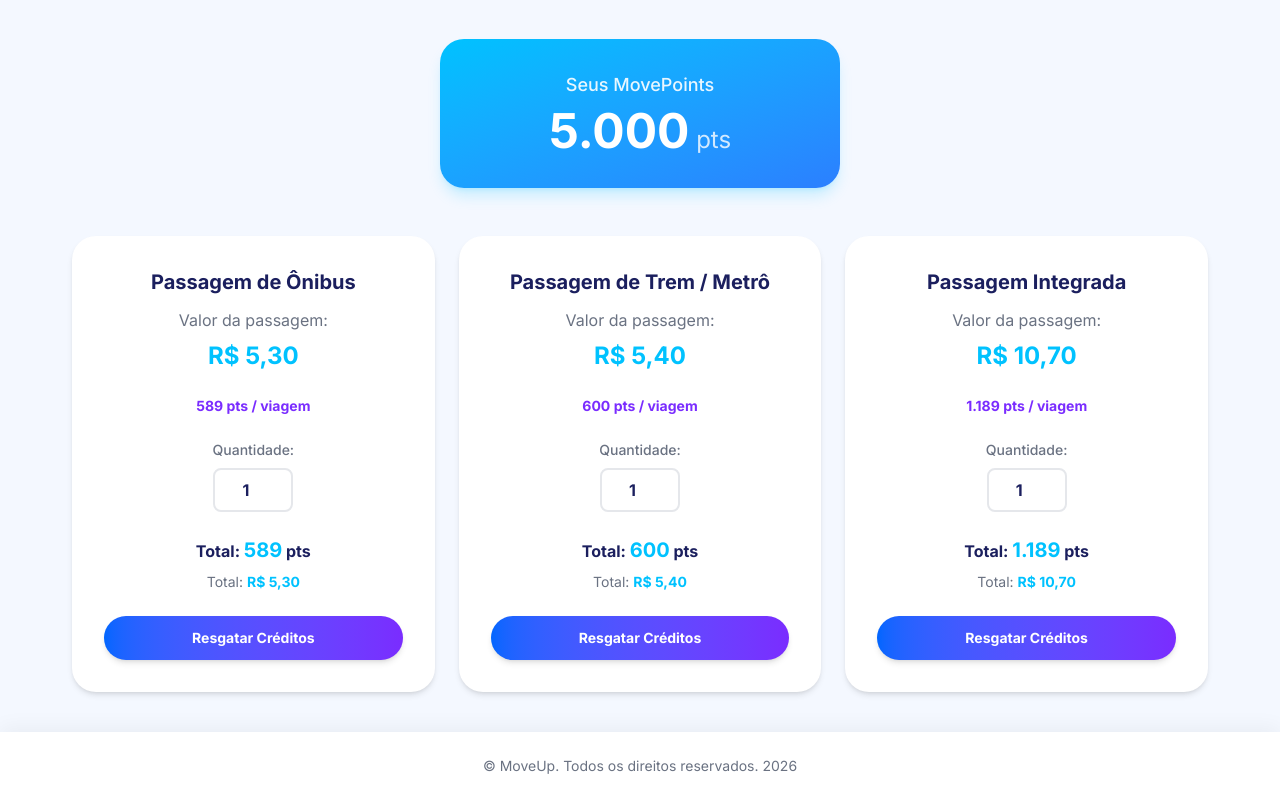
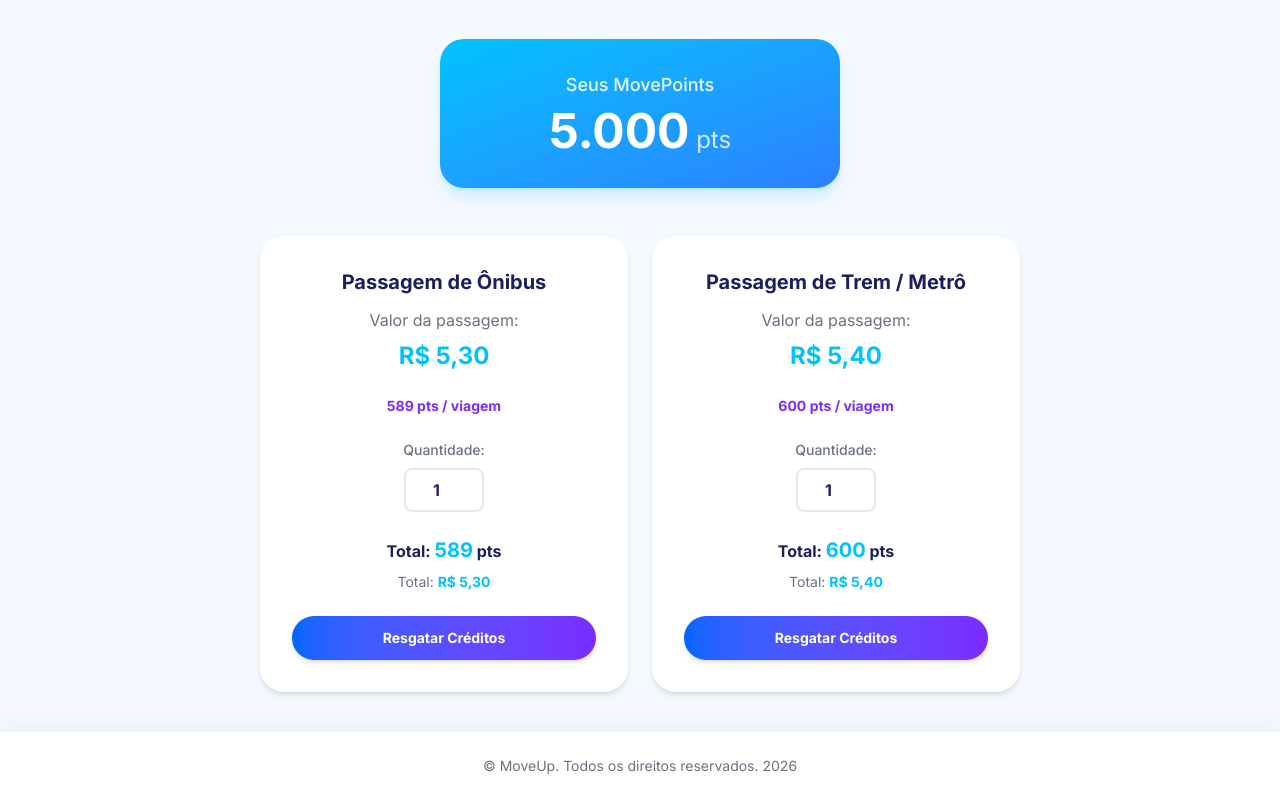
Before and after one commit to MoveUp-Organization/MoveUP-Sprint4-front, a React (Vite) app: page /transferir-pontos in a window 1280 px wide. Shown: the part 293-1093 px from the top of the page. Built offline with nearby package versions, Linux system fonts and the light colour scheme.

Commit message:
refactor: remove passagem integrada e centraliza cards

```diff
--- a/src/pages/TransferirPontos/index.tsx
+++ b/src/pages/TransferirPontos/index.tsx
@@ -37,12 +37,6 @@ const opcoesPassagens: Passagem[] = [
     titulo: 'Passagem de Trem / Metrô',
     valorReais: 5.40,
     custoUnitario: reaisParaPontos(5.40),
-  },
-  {
-    id: 3,
-    titulo: 'Passagem Integrada',
-    valorReais: 10.70,
-    custoUnitario: reaisParaPontos(10.70),
   },
 ];
 
@@ -225,7 +219,7 @@ export default function TransferirPontos() {
         </p>
       </section>
 
-      <section className="grid grid-cols-1 md:grid-cols-3 gap-6">
+      <section className="grid grid-cols-1 md:grid-cols-2 gap-6 max-w-190 mx-auto">
 
         {opcoesPassagens.map((passagem) => {
           const qtd = quantidades[passagem.id];
```
